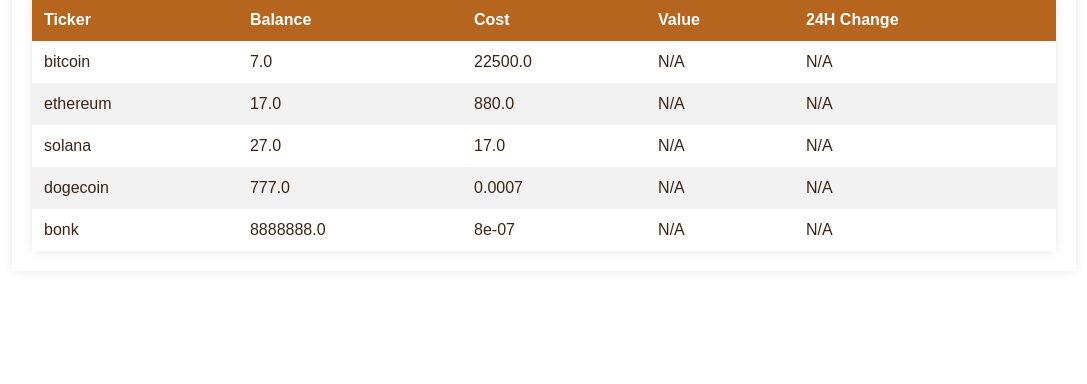
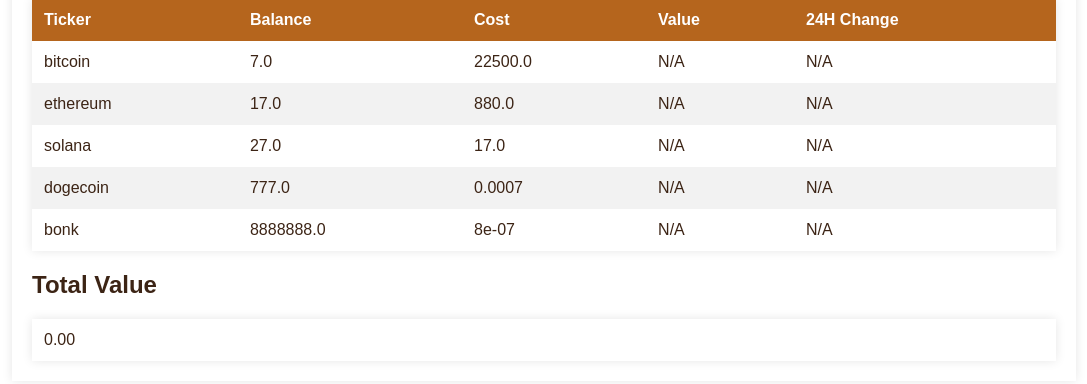
Before and after one commit to SimpleWassie/portcoz, a Flask app: page / in a window 1280 px wide. Shown: the part 103-487 px from the top of the page, without its empty margins (96-1183 px from the left). Run offline with Flask 3, Linux system fonts and the light colour scheme; data that the repository does not hold is empty.

Commit message:
sum of portfolio added

```diff
--- a/app.py
+++ b/app.py
@@ -37,6 +37,7 @@
     tickers = [item['ticker'] for item in portfolio_data]
     prices = get_crypto_prices(tickers)
 
+    total_value = 0
     for item in portfolio_data:
         ticker = item['ticker']
         if ticker in prices:
@@ -44,6 +45,7 @@
             item['value'] = item['balance'] * item['price']
             item['change_1h'] = prices[ticker].get('usd_1h_change', 'N/A')
             item['change_24h'] = prices[ticker].get('usd_24h_change', 'N/A')
+            total_value += item['value']
         else:
             item['price'] = item['value'] = item['change_1h'] = item['change_24h'] = 'N/A'
 
@@ -53,7 +55,7 @@
         if item['change_24h'] != 'N/A':
             item['change_24h'] = f"{item['change_24h']:.2f}%"
 
-    return render_template('index.html', portfolio=portfolio_data)
+    return render_template('index.html', portfolio=portfolio_data, total_value=total_value)
 
 if __name__ == '__main__':
     app.run(debug=True)
--- a/templates/index.html
+++ b/templates/index.html
@@ -28,6 +28,16 @@
             {% endfor %}
         </tbody>
     </table>
+
+    <h2>Total Value</h2>
+    <table class="table">
+        <tbody>
+            <tr>
+                <td>{{ "{:,.2f}".format(total_value) }}</td>
+            </tr>
+        </tbody>
+    </table>
+
     <script src="{{ url_for('static', filename='script.js') }}"></script>
 </body>
 </html>
```
